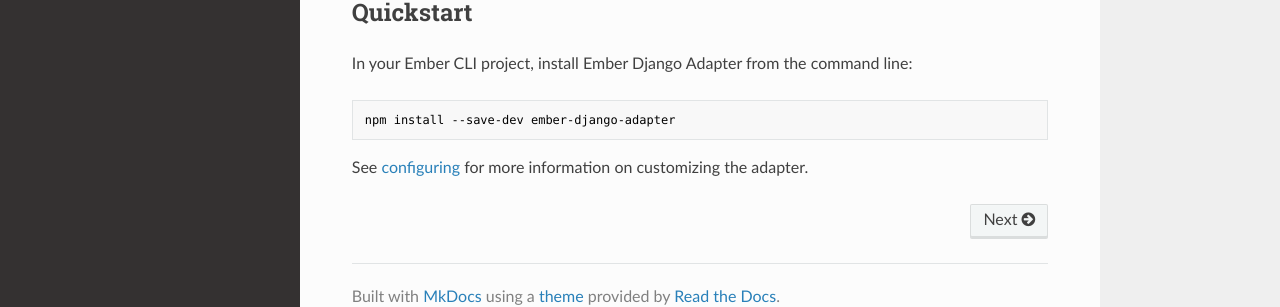
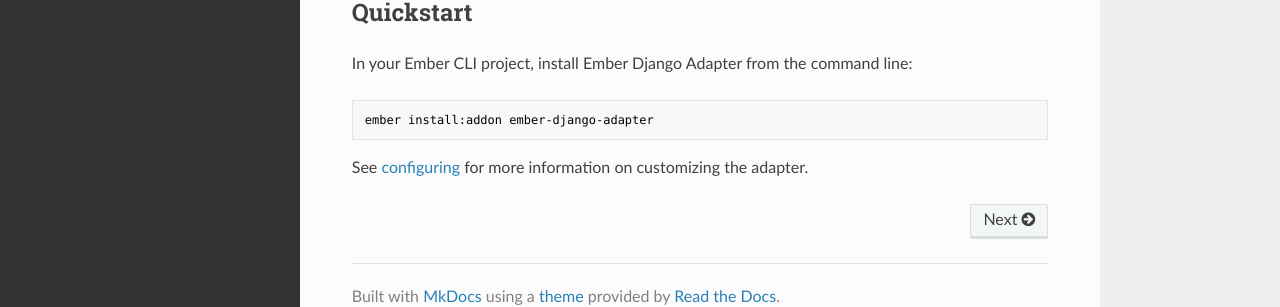
Before and after one commit to dustinfarris/ember-django-adapter, an MkDocs documentation site: the page built from docs/index.md, in a window 1280 px wide. Shown: the part 508-815 px from the top of the page. Built offline with MkDocs 1.6.1, drawn with Linux system fonts in a browser that asks for light colours; nearby versions of some CDN libraries; old or Windows-style settings are respelled for this version of MkDocs.

Commit message:
Update installation instructions
Use ember-cli's addon installation command.

````diff
--- a/docs/index.md
+++ b/docs/index.md
@@ -21,7 +21,7 @@ To build a project using Ember Django Adapter, you will need to be using:
 In your Ember CLI project, install Ember Django Adapter from the command line:
 
 ```bash
-npm install --save-dev ember-django-adapter
+ember install:addon ember-django-adapter
 ```
 
 See [configuring](configuring.md) for more information on customizing the adapter.
````
